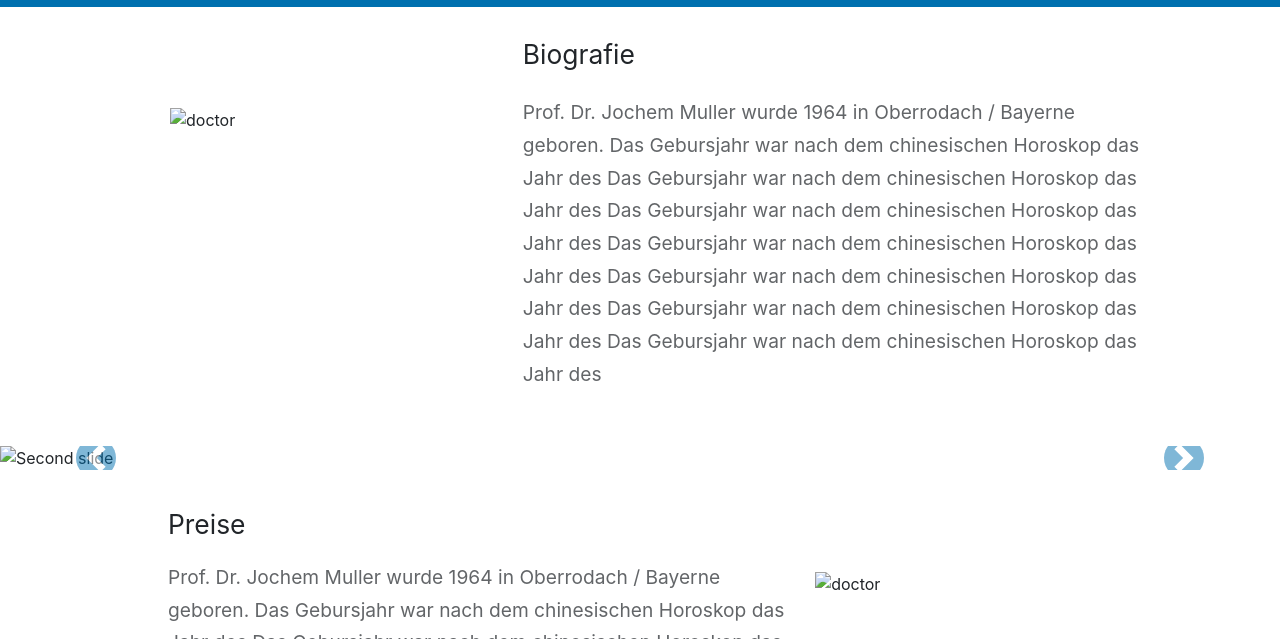
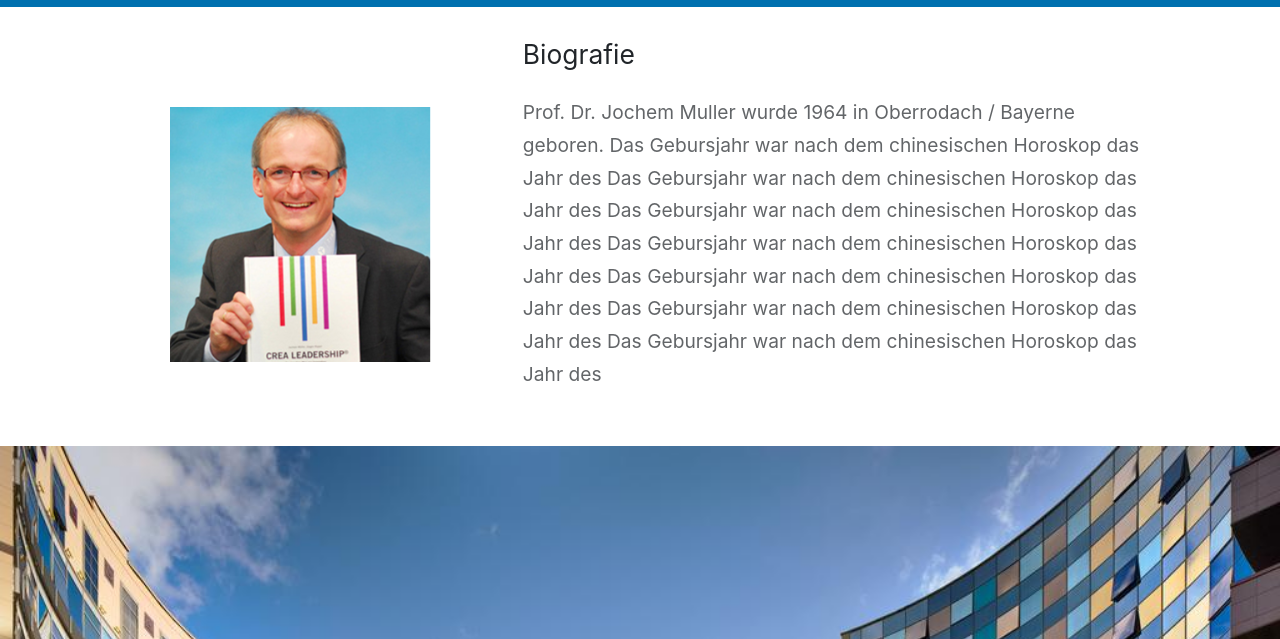
Before and after one commit to michalich2015/TestTask, a plain HTML site: page index.html in a window 1280 px wide. Shown: the part 161-800 px from the top of the page. Drawn offline with nearby package versions, Linux system fonts and the light colour scheme.

Commit message:
Update index.html

```diff
--- a/index.html
+++ b/index.html
@@ -34,7 +34,7 @@
 	<div class='main'>
 		<div class='prevcontent'>
                 <div class='fhalf'>
-                    <img src="\Work\Front end\Test Task\img\doctor.jpg" alt="doctor"/>
+                    <img src="img/doctor.jpg" alt="doctor"/>
                 </div>
                 <div class='shalf'>
                     <span class='biographe'>Biografie</span>
@@ -55,13 +55,13 @@
 				<div id="carouselExampleControls" class="carousel slide" data-ride="carousel">
 				  <div class="carousel-inner">
 					<div class="carousel-item active">
-					  <img class="d-block w-100" src="\Work\Front end\Test Task\img\example1.jpg" alt="First slide">
+					  <img class="d-block w-100" src="img/example1.jpg" alt="First slide">
 					</div>
 					<div class="carousel-item">
-					  <img class="d-block w-100" src="\Work\Front end\Test Task\img\45027339.jpg" alt="Second slide">
+					  <img class="d-block w-100" src="img/45027339.jpg" alt="Second slide">
 					</div>
 					<div class="carousel-item">
-					  <img class="d-block w-100" src="\Work\Front end\Test Task\img\2016_03_03__06_16_21__343.jpg" alt="Third slide">
+					  <img class="d-block w-100" src="img/2016_03_03__06_16_21__343.jpg" alt="Third slide">
 					</div>
 				  <a class="carousel-control-prev" href="#carouselExampleControls" role="button" data-slide="prev">
 					<span class="carousel-control-prev-icon" aria-hidden="true"></span>
@@ -91,7 +91,7 @@
 					</div>
 				</div>
 				<div class='sbuthalf'>
-					<img src="\Work\Front end\Test Task\img\doctor2.png" alt="doctor"/>
+					<img src="img/doctor2.png" alt="doctor"/>
 				</div>
 			</div>
 	</div>
```
